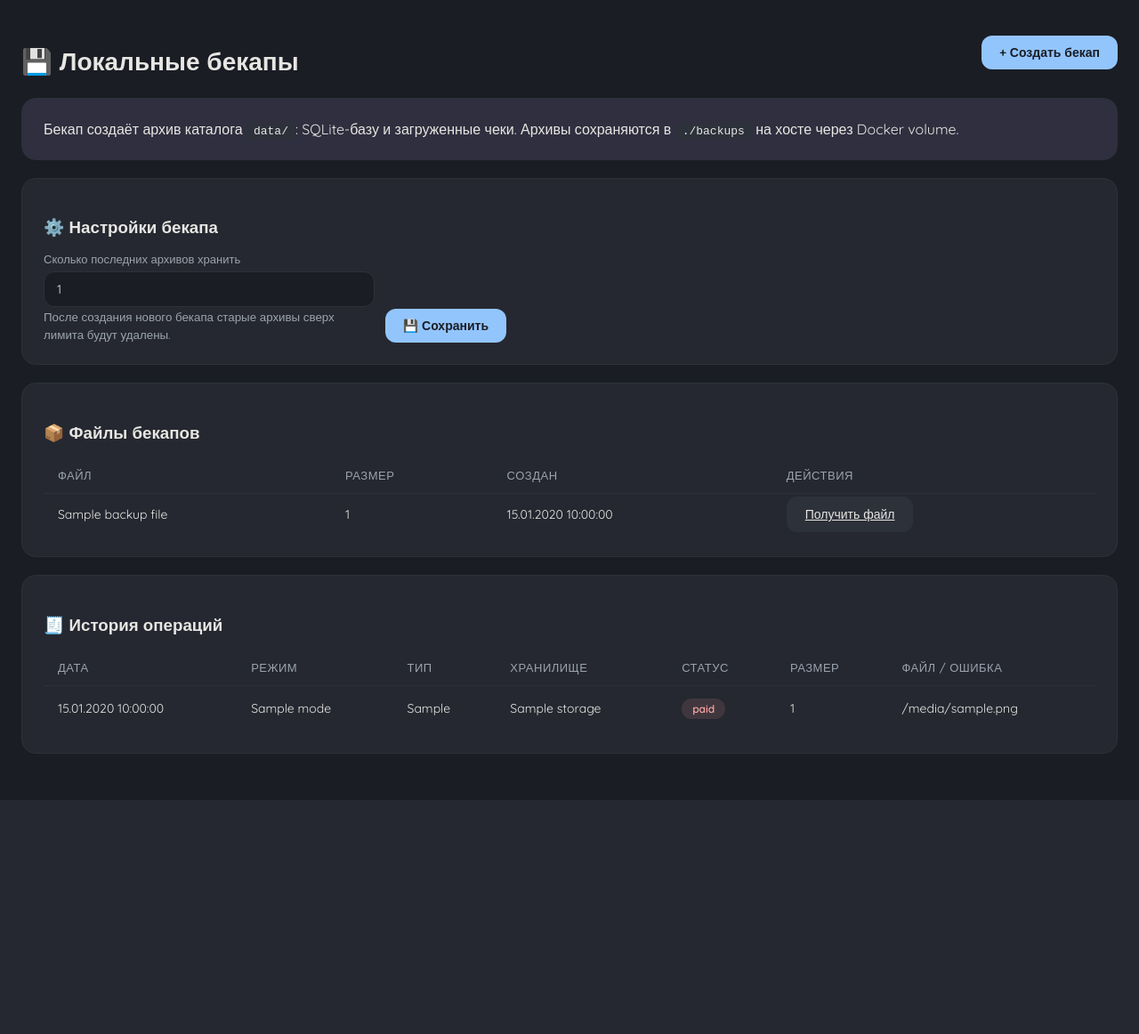
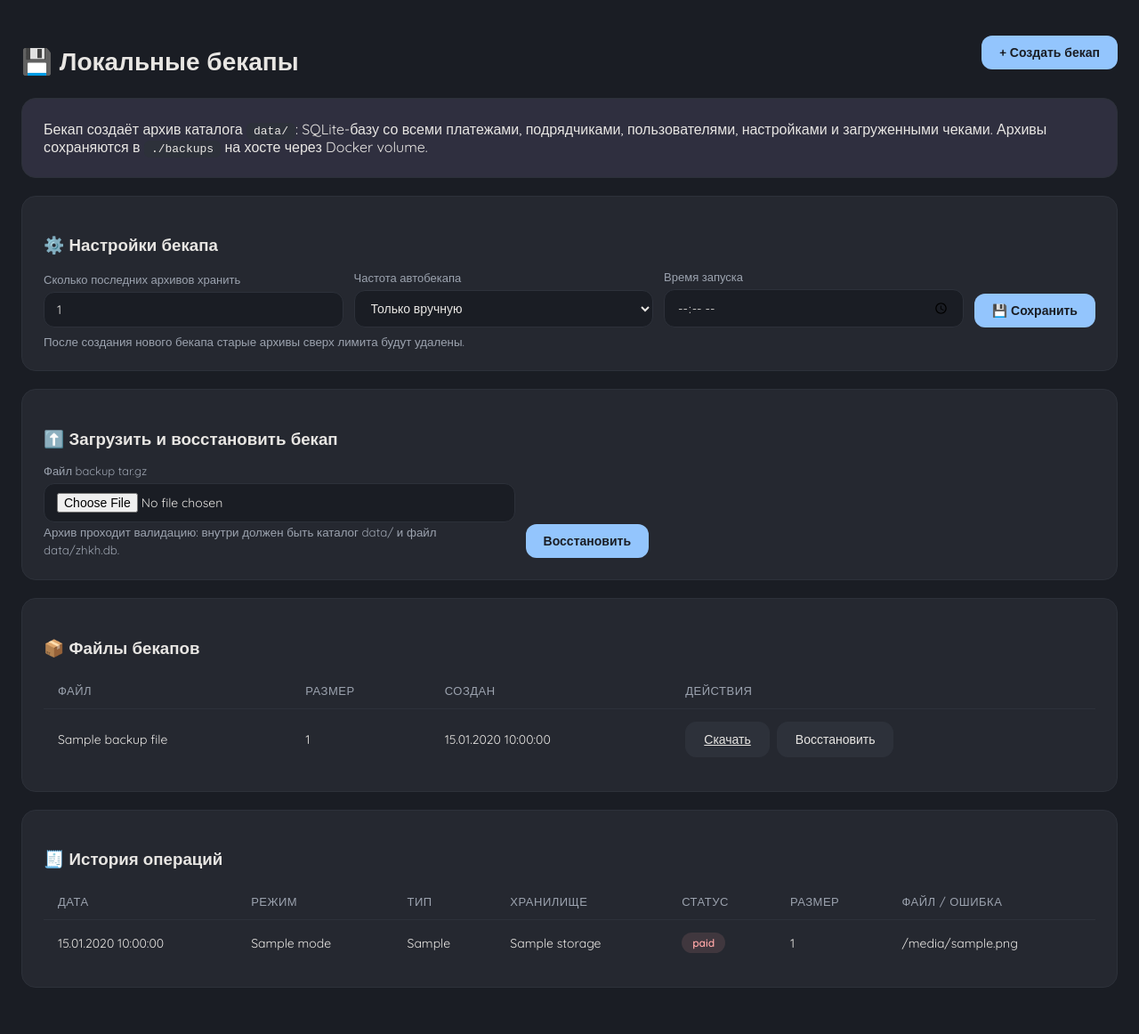
Before and after one commit to Vashork/saas-zkha, a FastAPI app: template app/web/templates/backups.html in a window 1280 px wide. Shown: the part 75-1237 px from the top of the page at 89% size. Before the commit the page ends 883 px from the top, so only its background shows below. Run offline with FastAPI, Linux system fonts and the light colour scheme; the template is opened without the code that fills it: most values are stand-ins (such as "Sample title", 1, 10 or a date in 2020).

Commit message:
feat: add backup restore controls to UI

```diff
--- a/app/web/templates/backups.html
+++ b/app/web/templates/backups.html
@@ -32,29 +32,62 @@
     <div style="background:var(--paid-bg);color:var(--paid);padding:12px;border-radius:12px;margin-bottom:16px;font-size:14px;">✅ Бекап создан</div>
     {% elif success == 'settings_saved' %}
     <div style="background:var(--paid-bg);color:var(--paid);padding:12px;border-radius:12px;margin-bottom:16px;font-size:14px;">✅ Настройки бекапа сохранены</div>
+    {% elif success == 'restore_completed' %}
+    <div style="background:var(--paid-bg);color:var(--paid);padding:12px;border-radius:12px;margin-bottom:16px;font-size:14px;">✅ Бекап восстановлен. Рекомендуется перезапустить контейнеры.</div>
     {% endif %}
     {% if error == 'backup_failed' %}
     <div class="alert-error">❌ Не удалось создать бекап. Проверьте логи контейнера zhkh-web.</div>
     {% elif error == 'backup_not_found' %}
     <div class="alert-error">❌ Файл бекапа не найден.</div>
+    {% elif error == 'backup_invalid' %}
+    <div class="alert-error">❌ Архив не прошёл валидацию. Нужен tar.gz с каталогом data/ и файлом data/zhkh.db.</div>
+    {% elif error == 'restore_failed' %}
+    <div class="alert-error">❌ Не удалось восстановить бекап. Проверьте логи контейнера zhkh-web.</div>
     {% endif %}
 
     <div class="card-custom" style="background:var(--accent-bg);">
         <p style="margin:0;color:var(--text);">
-            Бекап создаёт архив каталога <code>data/</code>: SQLite-базу и загруженные чеки. Архивы сохраняются в <code>./backups</code> на хосте через Docker volume.
+            Бекап создаёт архив каталога <code>data/</code>: SQLite-базу со всеми платежами, подрядчиками, пользователями, настройками и загруженными чеками. Архивы сохраняются в <code>./backups</code> на хосте через Docker volume.
         </p>
     </div>
 
     <div class="card-custom">
         <h3 style="margin-bottom:16px;">⚙️ Настройки бекапа</h3>
         <form method="post" action="/backups/settings">
-            <div style="display:grid;grid-template-columns:1fr auto;gap:12px;align-items:end;max-width:520px;">
+            <div style="display:grid;grid-template-columns:1fr 1fr 1fr auto;gap:12px;align-items:end;">
                 <div class="form-group" style="margin-bottom:0;">
                     <label>Сколько последних архивов хранить</label>
                     <input type="number" name="retention_count" class="input-custom" min="1" max="100" value="{{ backup_settings.retention_count }}">
-                    <small style="color:var(--text-muted);">После создания нового бекапа старые архивы сверх лимита будут удалены.</small>
+                </div>
+                <div class="form-group" style="margin-bottom:0;">
+                    <label>Частота автобекапа</label>
+                    <select name="frequency" class="input-custom">
+                        <option value="manual" {% if backup_settings.frequency == 'manual' %}selected{% endif %}>Только вручную</option>
+                        <option value="daily" {% if backup_settings.frequency == 'daily' %}selected{% endif %}>Ежедневно</option>
+                        <option value="weekly" {% if backup_settings.frequency == 'weekly' %}selected{% endif %}>Еженедельно</option>
+                        <option value="monthly" {% if backup_settings.frequency == 'monthly' %}selected{% endif %}>Ежемесячно</option>
+                    </select>
+                </div>
+                <div class="form-group" style="margin-bottom:0;">
+                    <label>Время запуска</label>
+                    <input type="time" name="backup_time" class="input-custom" value="{{ backup_settings.backup_time }}">
                 </div>
                 <button type="submit" class="btn-custom">💾 Сохранить</button>
+            </div>
+            <small style="color:var(--text-muted);display:block;margin-top:8px;">После создания нового бекапа старые архивы сверх лимита будут удалены.</small>
+        </form>
+    </div>
+
+    <div class="card-custom">
+        <h3 style="margin-bottom:16px;">⬆️ Загрузить и восстановить бекап</h3>
+        <form method="post" action="/backups/upload-restore" enctype="multipart/form-data" onsubmit="return confirm('Восстановить данные из выбранного архива? Перед восстановлением будет создан страховочный бекап текущих данных.')">
+            <div style="display:grid;grid-template-columns:1fr auto;gap:12px;align-items:end;max-width:680px;">
+                <div class="form-group" style="margin-bottom:0;">
+                    <label>Файл backup tar.gz</label>
+                    <input type="file" name="backup_file" class="input-custom" accept=".tar.gz,application/gzip" required>
+                    <small style="color:var(--text-muted);">Архив проходит валидацию: внутри должен быть каталог data/ и файл data/zhkh.db.</small>
+                </div>
+                <button type="submit" class="btn-custom">Восстановить</button>
             </div>
         </form>
     </div>
@@ -72,7 +105,12 @@
                 <td>{{ f.name }}</td>
                 <td>{{ format_size(f.size_bytes) }}</td>
                 <td>{{ f.created_at.strftime('%d.%m.%Y %H:%M:%S') }}</td>
-                <td><a class="btn-secondary-custom" href="{{ f.download_url }}">Получить файл</a></td>
+                <td style="display:flex;gap:8px;flex-wrap:wrap;">
+                    <a class="btn-secondary-custom" href="{{ f.download_url }}">Скачать</a>
+                    <form method="post" action="{{ f.restore_url }}" onsubmit="return confirm('Восстановить данные из {{ f.name }}? Перед восстановлением будет создан страховочный бекап текущих данных.')">
+                        <button type="submit" class="btn-secondary-custom">Восстановить</button>
+                    </form>
+                </td>
             </tr>
             {% endfor %}
             </tbody>
```
